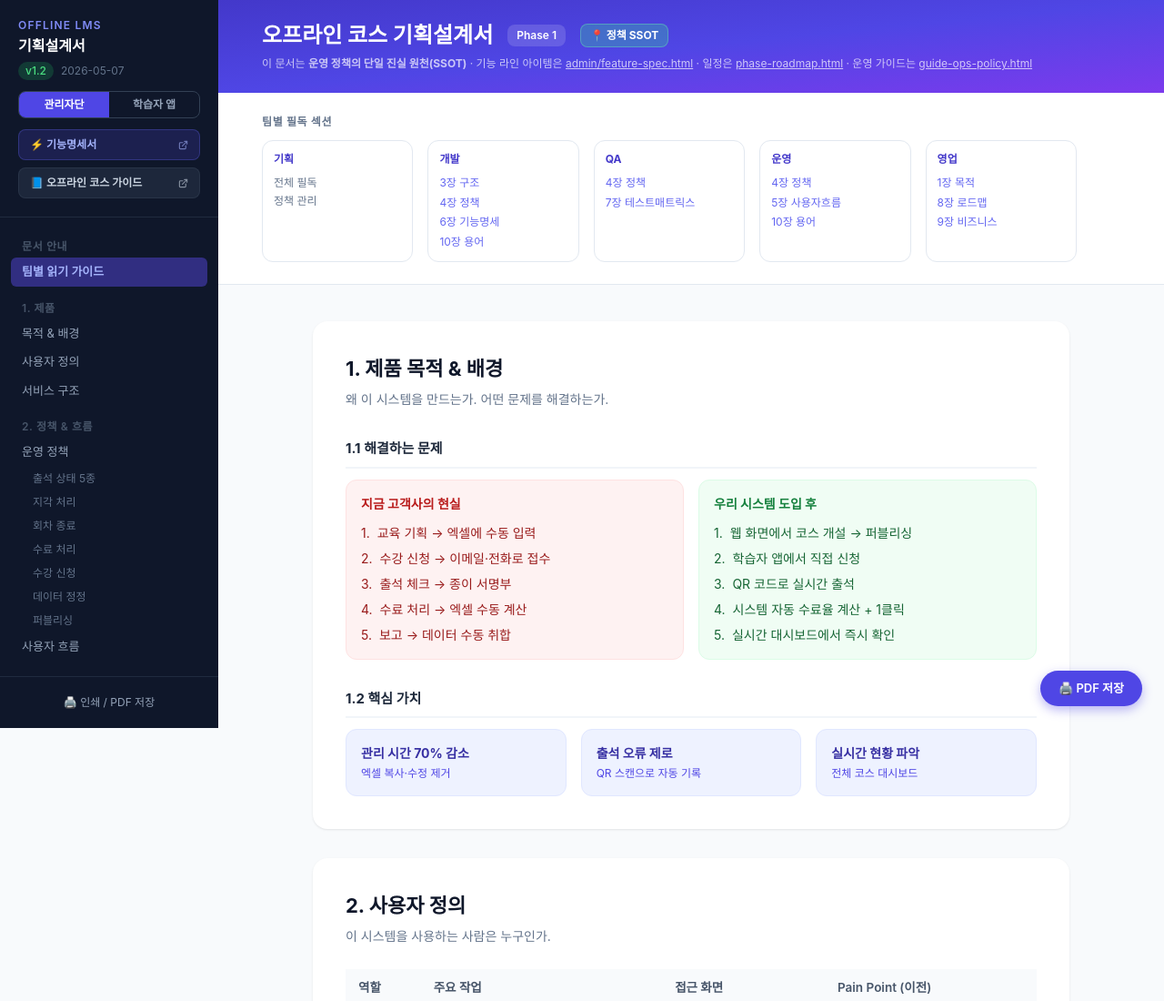
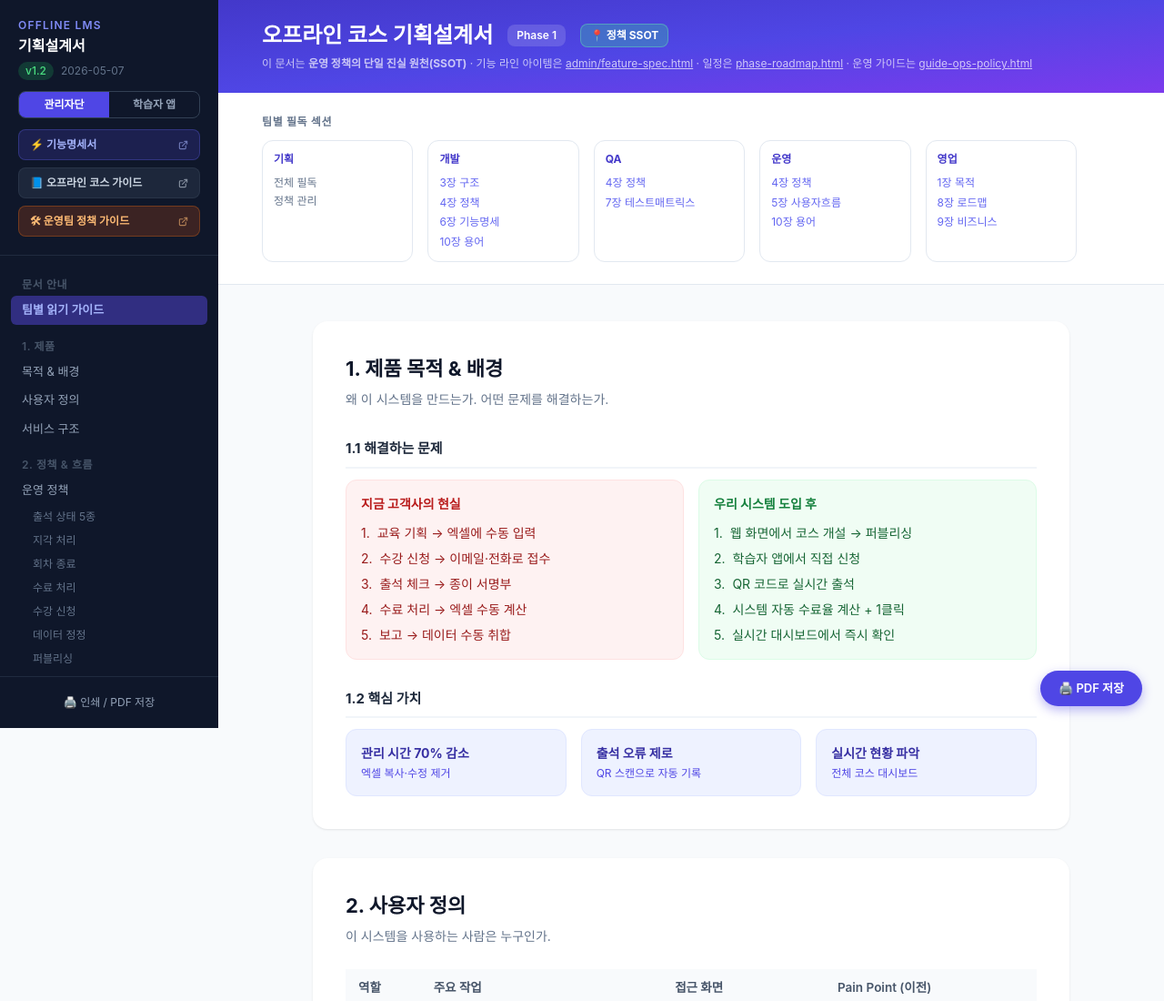
Before and after one commit to spapa2351-design/newcourse, a website: page docs/offline-spec.html in a window 1280 px wide. Shown: the top 1100 px of the page at 91% size. Drawn offline with nearby package versions, Linux system fonts and the light colour scheme.

Commit message:
docs(offline-spec): 사이드바에 운영팀 정책 가이드 링크 추가
기능명세서·오프라인 코스 가이드 버튼 아래에 guide-ops-policy.html 링크 추가.
오렌지 톤으로 운영팀 가이드임을 시각 구분.

Co-Authored-By: Claude Opus 4.7 (1M context) <noreply@anthropic.com>

```diff
--- a/docs/offline-spec.html
+++ b/docs/offline-spec.html
@@ -164,6 +164,10 @@
       <span>📘 오프라인 코스 가이드</span>
       <svg xmlns="http://www.w3.org/2000/svg" width="11" height="11" viewBox="0 0 24 24" fill="none" stroke="currentColor" stroke-width="2.5" stroke-linecap="round" stroke-linejoin="round" style="opacity:.6"><path d="M18 13v6a2 2 0 0 1-2 2H5a2 2 0 0 1-2-2V8a2 2 0 0 1 2-2h6"/><polyline points="15 3 21 3 21 9"/><line x1="10" y1="14" x2="21" y2="3"/></svg>
     </a>
+    <a href="guide-ops-policy.html" target="_blank" class="mt-2 w-full flex items-center justify-between px-3 py-2 rounded-lg bg-orange-600/20 border border-orange-500/30 text-orange-300 hover:bg-orange-600/30 hover:text-orange-200 transition-colors text-xs font-semibold">
+      <span>🛠 운영팀 정책 가이드</span>
+      <svg xmlns="http://www.w3.org/2000/svg" width="11" height="11" viewBox="0 0 24 24" fill="none" stroke="currentColor" stroke-width="2.5" stroke-linecap="round" stroke-linejoin="round" style="opacity:.6"><path d="M18 13v6a2 2 0 0 1-2 2H5a2 2 0 0 1-2-2V8a2 2 0 0 1 2-2h6"/><polyline points="15 3 21 3 21 9"/><line x1="10" y1="14" x2="21" y2="3"/></svg>
+    </a>
   </div>
   <nav class="flex-1 p-3 space-y-0.5 overflow-y-auto">
     <div id="nav-admin">
```
